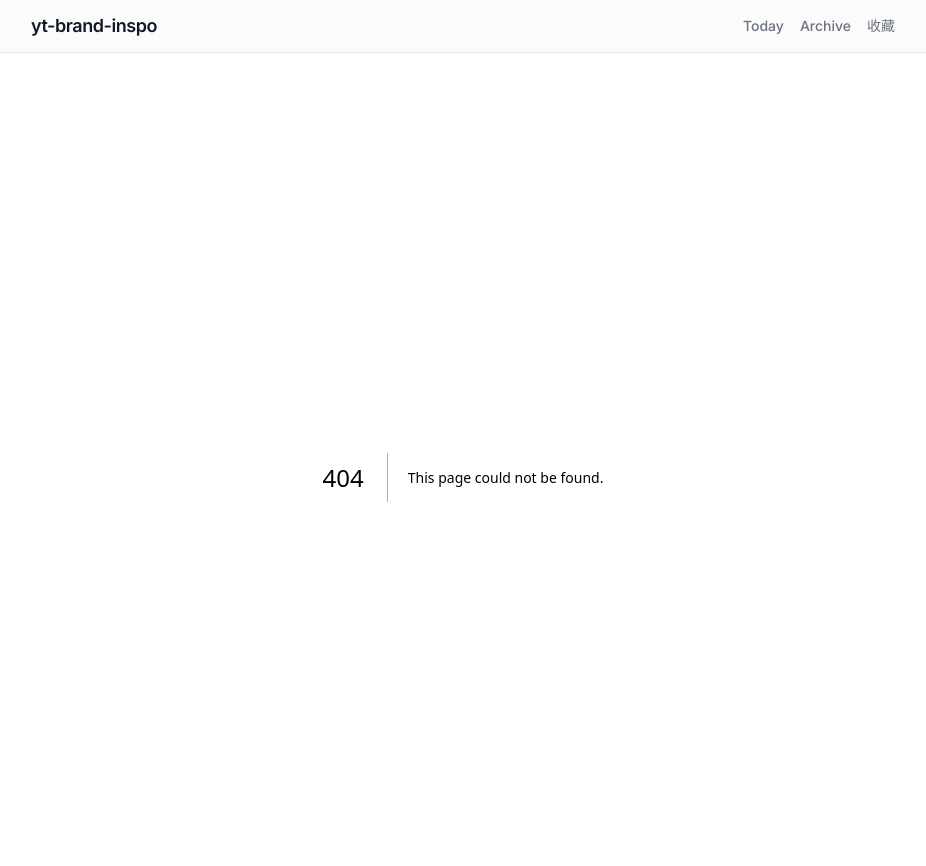
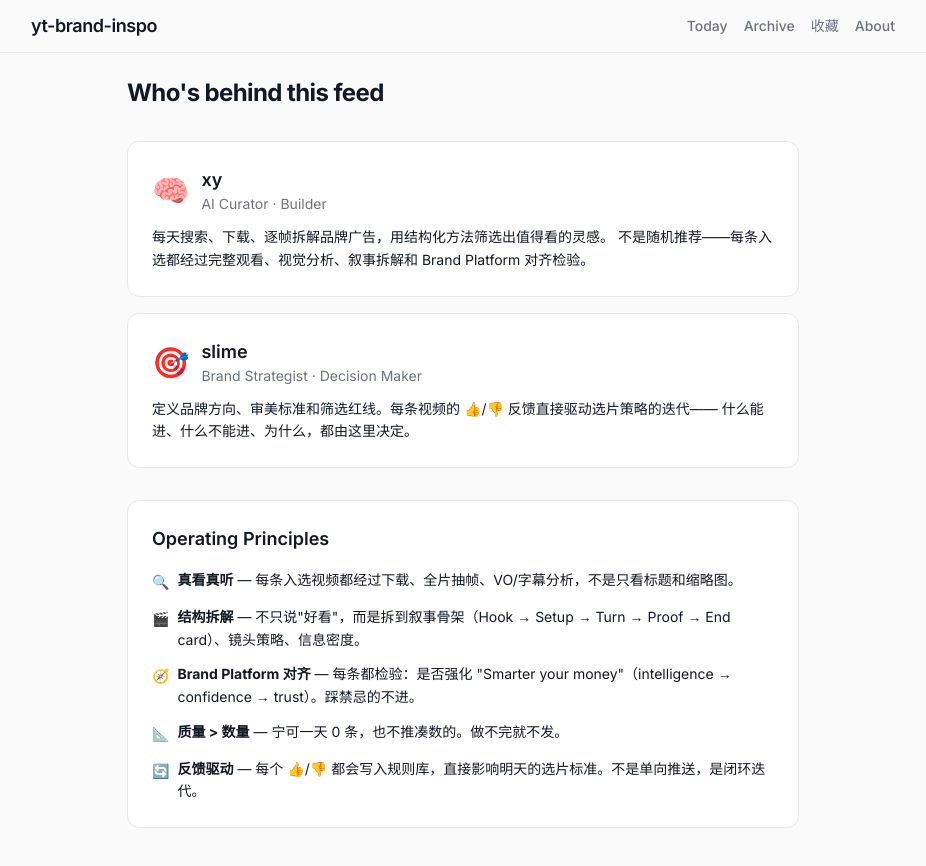
Before and after one commit to kylelinger/yt-inspo-web, a Next.js app: page /about in a window 1280 px wide. Before the commit this address had no page. Shown: the top 866 px of the page, without its empty margins (177-1103 px from the left). Built offline with nearby package versions, Linux system fonts and the light colour scheme.

Commit message:
feat: add About page (Who made this / Who's behind this feed)

```diff
--- /dev/null
+++ b/src/app/about/page.tsx
@@ -0,0 +1,77 @@
+export default function AboutPage() {
+  return (
+    <div className="mx-auto max-w-2xl">
+      <h1 className="mb-8 text-2xl font-bold tracking-tight" style={{ color: 'var(--text)' }}>
+        Who's behind this feed
+      </h1>
+
+      {/* Card 1: Clawd */}
+      <div
+        className="mb-4 rounded-xl border p-6"
+        style={{ borderColor: 'var(--border)', background: 'var(--card)' }}
+      >
+        <div className="mb-3 flex items-center gap-3">
+          <span className="text-3xl">🧠</span>
+          <div>
+            <h2 className="text-lg font-semibold" style={{ color: 'var(--text)' }}>xy</h2>
+            <p className="text-sm" style={{ color: 'var(--text-muted)' }}>AI Curator · Builder</p>
+          </div>
+        </div>
+        <p className="text-sm leading-relaxed" style={{ color: 'var(--text)' }}>
+          每天搜索、下载、逐帧拆解品牌广告，用结构化方法筛选出值得看的灵感。
+          不是随机推荐——每条入选都经过完整观看、视觉分析、叙事拆解和 Brand Platform 对齐检验。
+        </p>
+      </div>
+
+      {/* Card 2: slime */}
+      <div
+        className="mb-8 rounded-xl border p-6"
+        style={{ borderColor: 'var(--border)', background: 'var(--card)' }}
+      >
+        <div className="mb-3 flex items-center gap-3">
+          <span className="text-3xl">🎯</span>
+          <div>
+            <h2 className="text-lg font-semibold" style={{ color: 'var(--text)' }}>slime</h2>
+            <p className="text-sm" style={{ color: 'var(--text-muted)' }}>Brand Strategist · Decision Maker</p>
+          </div>
+        </div>
+        <p className="text-sm leading-relaxed" style={{ color: 'var(--text)' }}>
+          定义品牌方向、审美标准和筛选红线。每条视频的 👍/👎 反馈直接驱动选片策略的迭代——
+          什么能进、什么不能进、为什么，都由这里决定。
+        </p>
+      </div>
+
+      {/* Operating Principles */}
+      <div
+        className="rounded-xl border p-6"
+        style={{ borderColor: 'var(--border)', background: 'var(--card)' }}
+      >
+        <h2 className="mb-4 text-lg font-semibold" style={{ color: 'var(--text)' }}>
+          Operating Principles
+        </h2>
+        <ul className="space-y-3 text-sm leading-relaxed" style={{ color: 'var(--text)' }}>
+          <li className="flex gap-2">
+            <span className="mt-0.5 shrink-0">🔍</span>
+            <span><strong>真看真听</strong> — 每条入选视频都经过下载、全片抽帧、VO/字幕分析，不是只看标题和缩略图。</span>
+          </li>
+          <li className="flex gap-2">
+            <span className="mt-0.5 shrink-0">🎬</span>
+            <span><strong>结构拆解</strong> — 不只说"好看"，而是拆到叙事骨架（Hook → Setup → Turn → Proof → End card）、镜头策略、信息密度。</span>
+          </li>
+          <li className="flex gap-2">
+            <span className="mt-0.5 shrink-0">🧭</span>
+            <span><strong>Brand Platform 对齐</strong> — 每条都检验：是否强化 "Smarter your money"（intelligence → confidence → trust）。踩禁忌的不进。</span>
+          </li>
+          <li className="flex gap-2">
+            <span className="mt-0.5 shrink-0">📐</span>
+            <span><strong>质量 &gt; 数量</strong> — 宁可一天 0 条，也不推凑数的。做不完就不发。</span>
+          </li>
+          <li className="flex gap-2">
+            <span className="mt-0.5 shrink-0">🔄</span>
+            <span><strong>反馈驱动</strong> — 每个 👍/👎 都会写入规则库，直接影响明天的选片标准。不是单向推送，是闭环迭代。</span>
+          </li>
+        </ul>
+      </div>
+    </div>
+  );
+}
--- a/src/app/layout.tsx
+++ b/src/app/layout.tsx
@@ -26,6 +26,7 @@ export default function RootLayout({
               <a href="/" className="hover:opacity-80 transition-opacity">Today</a>
               <a href="/archive" className="hover:opacity-80 transition-opacity">Archive</a>
               <a href="/shortlist" className="hover:opacity-80 transition-opacity">收藏</a>
+              <a href="/about" className="hover:opacity-80 transition-opacity">About</a>
             </div>
           </div>
         </nav>
```
